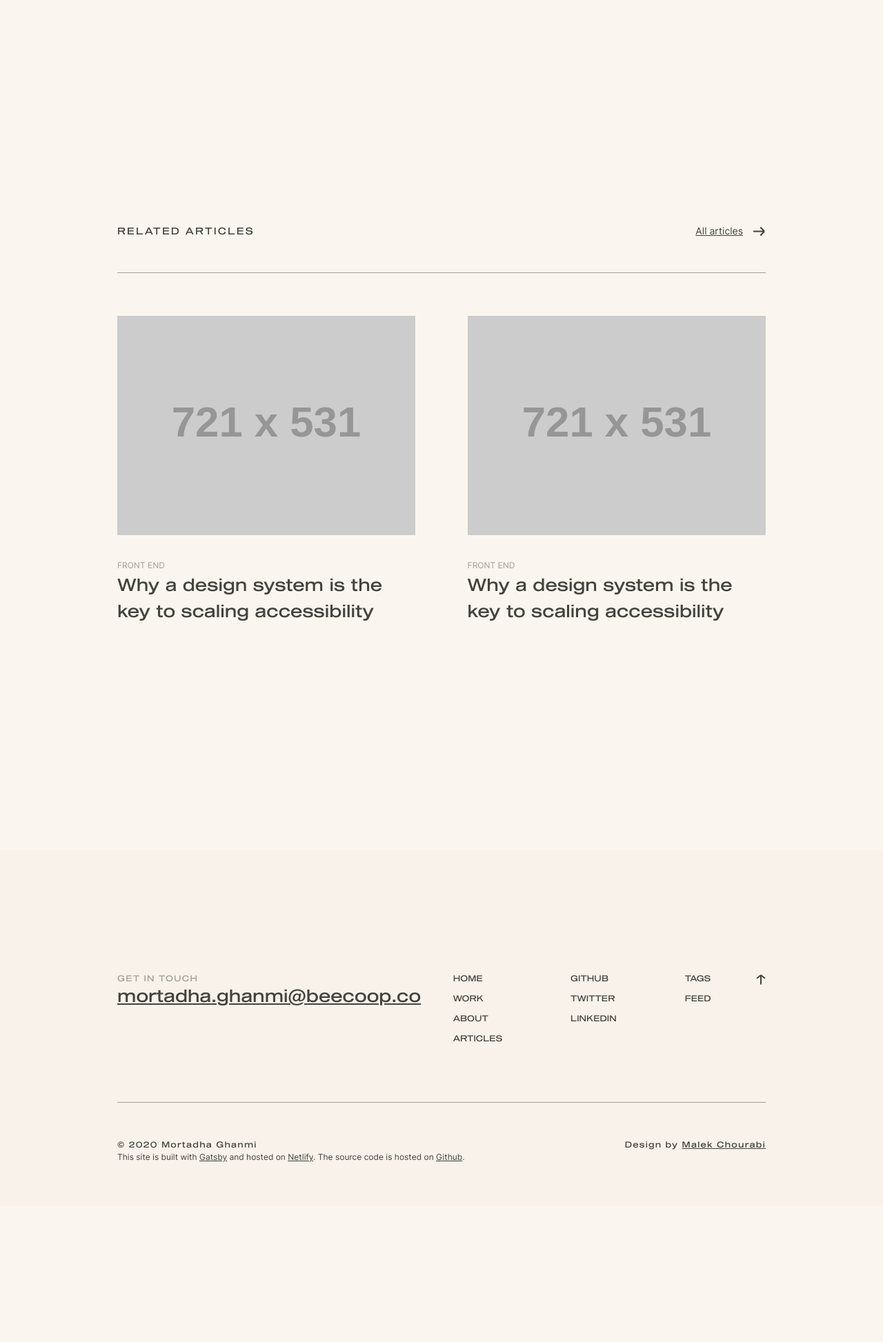
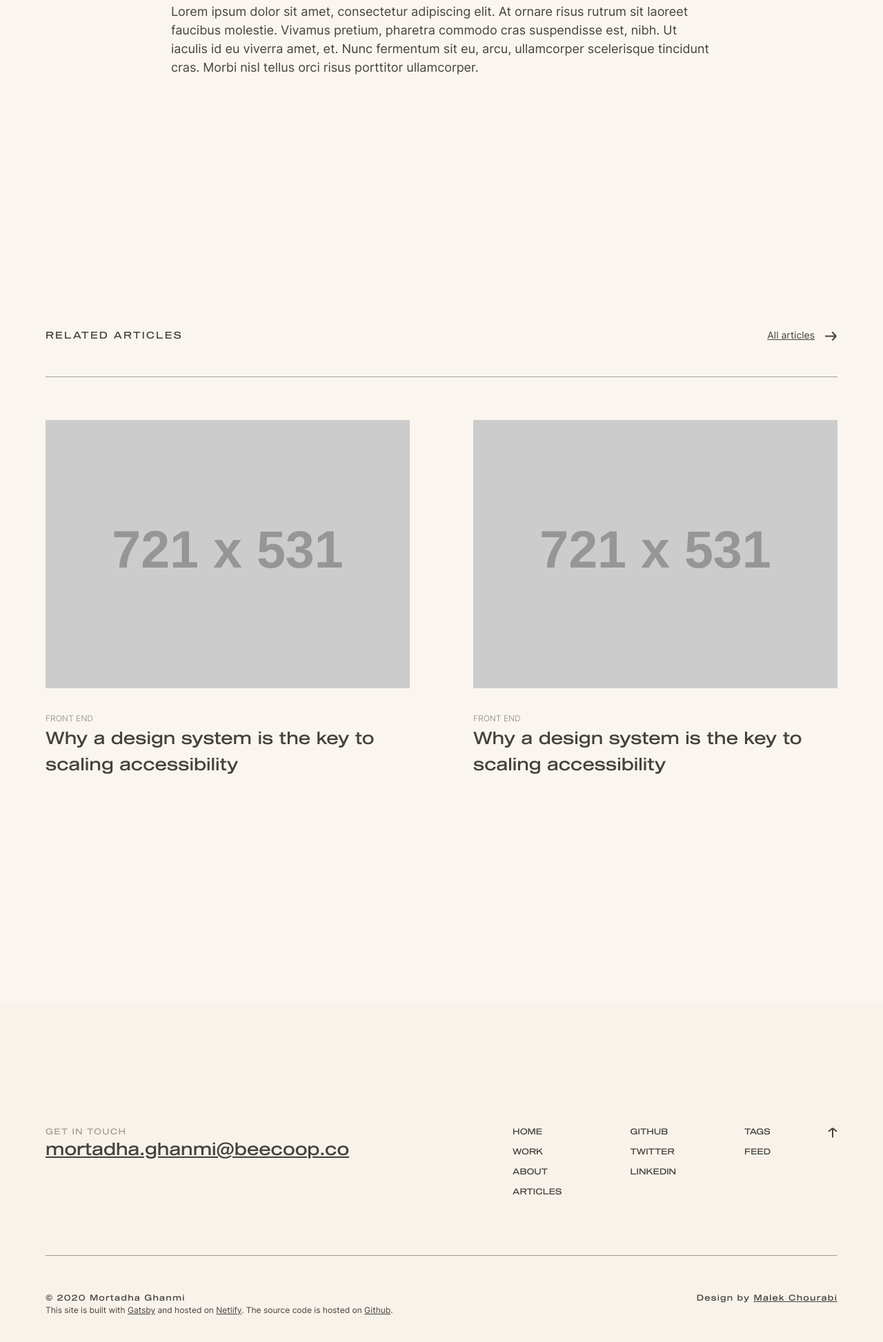
Before and after one commit to craxrev/me-old, a Gatsby site: page /article in a window 1280 px wide. Shown: the part 4190-6136 px from the top of the page at 69% size. Before the commit the page ends 5939 px from the top, so only its background shows below. Built offline with nearby package versions, Linux system fonts and the light colour scheme; Gatsby itself is replaced by a stand-in of ours; placeholder pictures from the web are drawn by us; a web font is replaced by a local one.

Commit message:
fix layout paddings and containers widths

```diff
--- a/src/components/Footer/index.js
+++ b/src/components/Footer/index.js
@@ -8,6 +8,7 @@
 
     return (
         <S.Footer>
+            <S.Container>
                 <S.Content>
                     <S.Main>
                         <S.Header>Get in touch</S.Header>
@@ -39,6 +40,7 @@
                     <S.RightText>Design by <S.InlineA href="#">Malek Chourabi</S.InlineA></S.RightText>
                 </S.Copyrights>
                 <S.Info>This site is built with <S.InlineA href="#">Gatsby</S.InlineA> and hosted on <S.InlineA href="#">Netlify</S.InlineA>. The source code is hosted on <S.InlineA href="#">Github</S.InlineA>.</S.Info>
+            </S.Container>
         </S.Footer>
     )
 }
--- a/src/components/Footer/styles.js
+++ b/src/components/Footer/styles.js
@@ -2,7 +2,7 @@
 
 import { Link } from "gatsby"
 
-import { globalHorizontalMargin } from "../../styles/Sizes"
+import { globalHorizontalMargin, containerWidth } from "../../styles/Sizes"
 import { footer } from "../../styles/Type"
 
 
@@ -30,6 +30,11 @@
         padding-top: 180px;
         padding-bottom: 62px;
     }
+`
+
+export const Container = styled.div`
+    max-width: ${containerWidth};
+    margin: 0 auto;
 `
 
 export const Content = styled.section`
--- a/src/components/Header/styles.js
+++ b/src/components/Header/styles.js
@@ -2,7 +2,7 @@
 
 import { Link } from "gatsby"
 
-import { navVerticalMargin } from "../../styles/Sizes"
+import { navVerticalMargin, globalHorizontalMargin } from "../../styles/Sizes"
 import { menu, menuResponsive } from "../../styles/Type"
 
 
@@ -12,14 +12,16 @@
     position: absolute;
     display: flex;
     justify-content: space-between;
-    width: 100%;
+    width: calc(100% - ${globalHorizontalMargin.mobile} * 2);
     margin-top: ${navVerticalMargin.mobile};
     margin-bottom: ${navVerticalMargin.mobile};
     @media (min-width: 768px) {
+        width: calc(100% - ${globalHorizontalMargin.tablet} * 2);
         margin-top: ${navVerticalMargin.tablet};
         margin-bottom: ${navVerticalMargin.tablet};
     }
     @media (min-width: 980px) {
+        width: calc(100% - ${globalHorizontalMargin.desktop} * 2);
         margin-top: ${navVerticalMargin.desktop};
         margin-bottom: ${navVerticalMargin.desktop};
     }
@@ -60,15 +62,17 @@
     position: absolute;
     display: flex;
     justify-content: space-between;
-    width: 100%;
+    width: calc(100% - ${globalHorizontalMargin.mobile} * 2);
     padding-top: ${navVerticalMargin.mobile};
     padding-bottom: ${navVerticalMargin.mobile};
 
     @media (min-width: 768px) {
+        width: calc(100% - ${globalHorizontalMargin.tablet} * 2);
         padding-top: ${navVerticalMargin.tablet};
         padding-bottom: ${navVerticalMargin.tablet};
     }
     @media (min-width: 980px) {
+        width: calc(100% - ${globalHorizontalMargin.desktop} * 2);
         padding-top: ${navVerticalMargin.desktop};
         padding-bottom: ${navVerticalMargin.desktop};
     }
--- a/src/layouts/styles.js
+++ b/src/layouts/styles.js
@@ -1,23 +1,25 @@
 import styled from "styled-components"
 
-import { globalHorizontalMargin } from "../styles/Sizes"
+import { globalHorizontalMargin, containerWidth } from "../styles/Sizes"
 
 
 export const Wrapper = styled.div`
 
     position: relative;
 
-    margin-left: ${globalHorizontalMargin.mobile};
-    margin-right: ${globalHorizontalMargin.mobile};
+    padding-left: ${globalHorizontalMargin.mobile};
+    padding-right: ${globalHorizontalMargin.mobile};
 
     @media(min-width: 768px) {
-        margin-left: ${globalHorizontalMargin.tablet};
-        margin-right: ${globalHorizontalMargin.tablet};
+        padding-left: ${globalHorizontalMargin.tablet};
+        padding-right: ${globalHorizontalMargin.tablet};
     }
 
     @media(min-width: 980px) {
-        margin-left: ${globalHorizontalMargin.desktop};
-        margin-right: ${globalHorizontalMargin.desktop};
+        padding-left: ${globalHorizontalMargin.desktop};
+        padding-right: ${globalHorizontalMargin.desktop};
+        margin: 0 auto;
+        max-width: ${containerWidth};
     }
 
     @media(min-width: 1920px) {
--- a/src/styles/Sizes.js
+++ b/src/styles/Sizes.js
@@ -1,7 +1,7 @@
 // TODO: uppercase below constants
 
 export const globalHorizontalMargin = {
-    desktop: "10.625em",
+    desktop: "4.125em",
     tablet: "2.75em",
     mobile: "1.375em"
 }
@@ -11,3 +11,5 @@
     tablet: "2.5em",
     mobile: "1.5625em"
 }
+
+export const containerWidth = "1560px"
```
Lines whose indentation alone changed are shown as unchanged.
